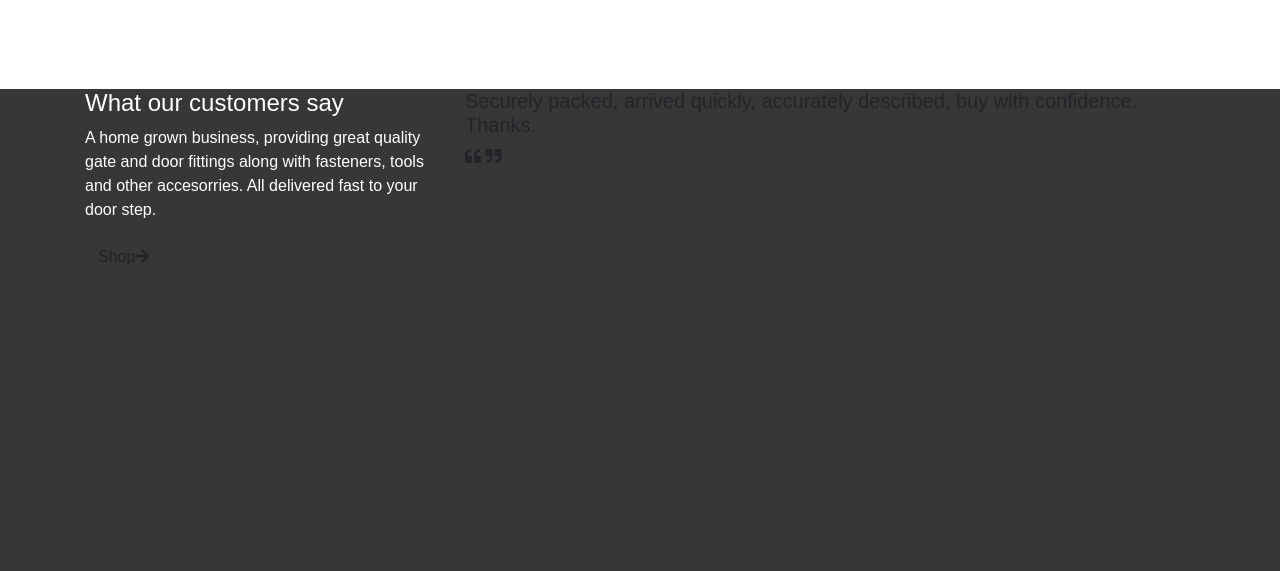
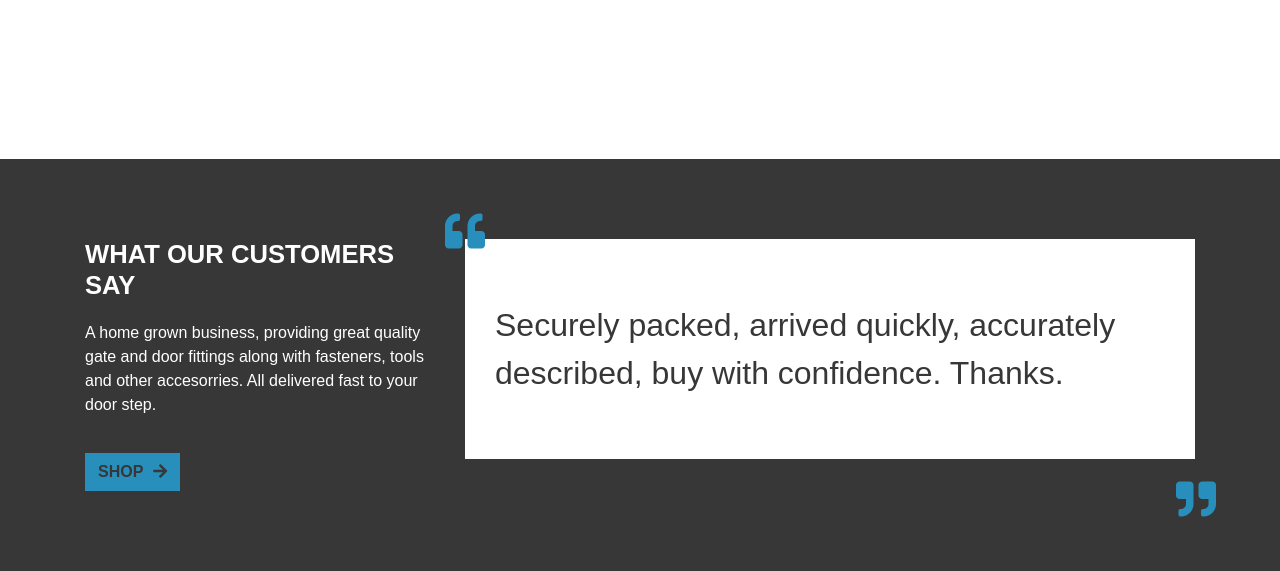
Before and after one commit to HowellsJonathan/gate_fittings_direct, a Django app: template home/templates/home/index.html in a window 1280 px wide. Shown: the part 2784-3355 px from the top of the page. Before the commit the page ends 3049 px from the top, so only its background shows below. Run offline with Django 3.2, Linux system fonts and the light colour scheme; the template is opened without the code that fills it, so the values that code supplies are empty; some libraries are stand-ins or nearby versions; some web fonts are replaced.

Commit message:
Styled customer quote sect

```diff
--- a/home/templates/home/index.html
+++ b/home/templates/home/index.html
@@ -141,19 +141,19 @@
         </div>
     </section>
 
-    <section class="grey-bg">
+    <section class="grey-bg cust-quote-sect">
         <div class="container">
             <div class="row">
                 <div class="col-4">
-                    <h4 class="text-white">What our customers say</h4>
+                    <h4 class="text-white text-uppercase">What our customers say</h4>
                     <p class="text-white">A home grown business, providing great quality gate and door fittings along with fasteners, tools and other accesorries. All delivered fast to your door step.</p>
-                    <button type="button" class="btn shop-btn">Shop<i class="fas fa-arrow-right"></i></button>
+                    <button type="button" class="btn shop-btn text-uppercase">Shop<i class="fas fa-arrow-right"></i></button>
                 </div>
                 <div class="col-8">
-                    <div class="white-bg">
+                    <div class="white-bg quote-container align-center">
                         <h5>Securely packed, arrived quickly, accurately described, buy with confidence. Thanks.</h5>
-                        <i class="fas fa-quote-left quote-start-pos"></i>
-                        <i class="fas fa-quote-right quote-end-pos"></i>
+                        <i class="fas fa-quote-left quote-start-pos text-blue"></i>
+                        <i class="fas fa-quote-right quote-end-pos text-blue"></i>
                     </div>
                 </div>
             </div>
--- a/static/css/base.css
+++ b/static/css/base.css
@@ -15,6 +15,10 @@ body {
 
 .grey-bg {
     background-color: #373737;
+}
+
+.white-bg {
+    background-color: white;
 }
 
 .text-blue {
@@ -143,6 +147,10 @@ ul {
 
 /* Distributor Brands */
 
+.distributor-for-brands {
+    padding: 80px 0 80px 0;
+}
+
 .small-container {
     width: 40%;
     margin-right: auto;
@@ -150,13 +158,12 @@ ul {
 }
 
 .distributor-for-brands h3 {
-    margin-top: 30px;
     font-size: 2.2rem;
 }
 
 #brand-logos div {
     height: 140px;
-    margin: 30px 0 30px 0;
+    margin: 30px 0 0 0;
 }
 
 #brand-logos div img {
@@ -188,3 +195,57 @@ ul {
 #category-cards {
     margin: 160px 0 160px 0;
 }
+
+/* Customer Quote Section */
+
+.cust-quote-sect {
+    padding: 80px 0 80px 0;
+}
+
+.cust-quote-sect h4 {
+    font-weight: 600;
+    font-size: 1.6rem;
+    margin-bottom: 20px;
+}
+
+.shop-btn {
+    margin-top: 20px;
+    background-color: #288FBD;
+    color: #373737;
+    border-radius: 0;
+    font-weight: 600;
+}
+
+.shop-btn i {
+    margin-left: 10px;
+}
+
+.quote-container {
+    padding: 30px;
+    color: #373737;
+    height: 220px;
+    display: flex;
+    align-items: center;
+}
+
+.quote-container h5 {
+    font-size: 2rem;
+    line-height: 1.5;
+    margin: 0;
+}
+
+.quote-start-pos {
+    position: absolute;
+    top: -28px;
+    left: -5px;
+}
+
+.quote-container i {
+    font-size: 2.5rem;
+}
+
+.quote-end-pos {
+    position: absolute;
+    bottom: -28px;
+    right: -6px;
+}
```
